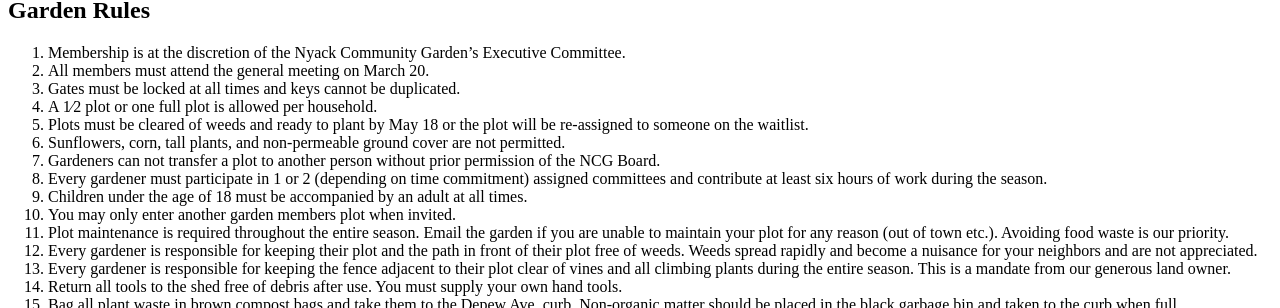
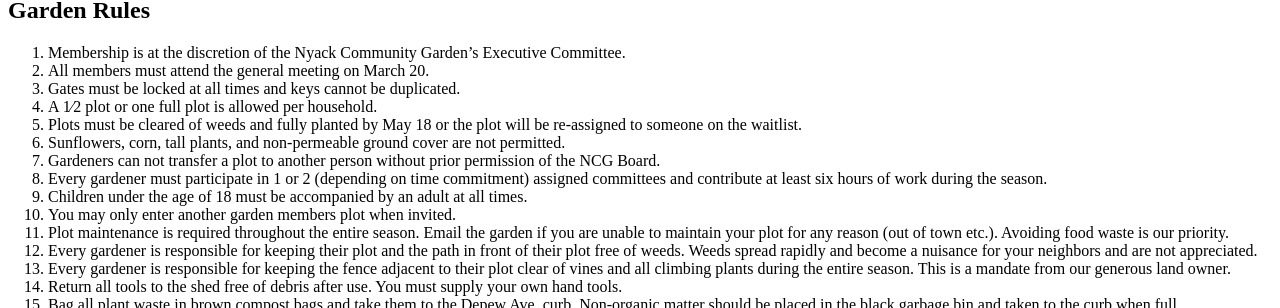
Before and after one commit to bosborne/nyackcommunitygarden, a Jekyll site: the page built from garden-rules/index.md, in a window 1280 px wide. Shown: the part 282-590 px from the top of the page. Built offline with Jekyll 4.4.1, drawn with Linux system fonts in a browser that asks for light colours; nearby versions of some CDN libraries; library files that are not in the unit come from our copies.

Commit message:
Update rules

```diff
--- a/garden-rules/index.md
+++ b/garden-rules/index.md
@@ -10,7 +10,7 @@
 2. All members must attend the general meeting on March 20.
 3. Gates must be locked at all times and keys cannot be duplicated.
 4. A 1⁄2 plot or one full plot is allowed per household.
-5. Plots must be cleared of weeds and ready to plant by May 18 or the plot will be re-assigned to someone on the waitlist.
+5. Plots must be cleared of weeds and fully planted by May 18 or the plot will be re-assigned to someone on the waitlist.
 6. Sunflowers, corn, tall plants, and non-permeable ground cover are not permitted.
 7. Gardeners can not transfer a plot to another person without prior permission of the NCG Board.
 8. Every gardener must participate in 1 or 2 (depending on time commitment) assigned committees and contribute at least six hours of work during the season.
```
